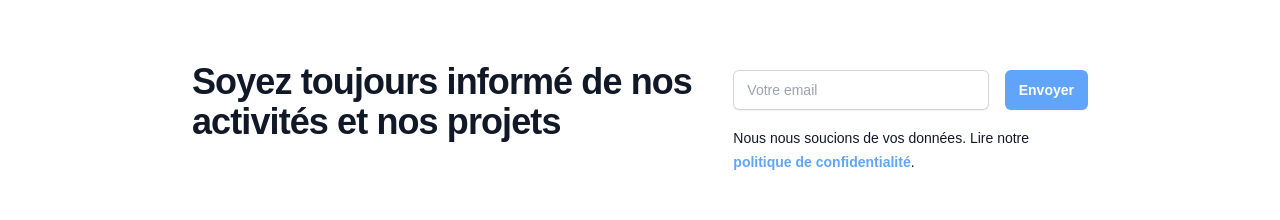
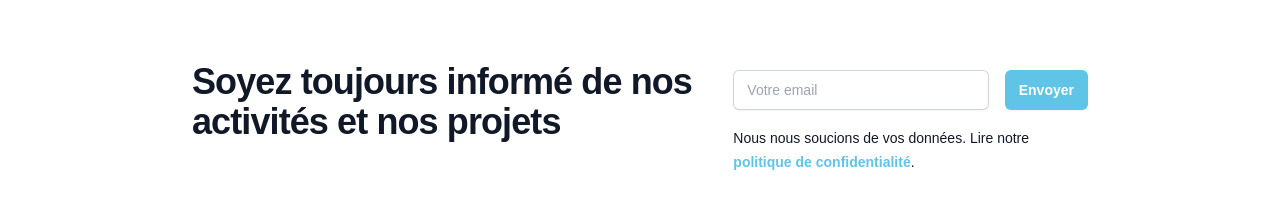
Before and after one commit to firmdigital/website, a React (Create React App) app: page / in a window 1280 px wide. Shown: the part 4404-4624 px from the top of the page. Built offline with nearby package versions, Linux system fonts and the light colour scheme.

Commit message:
up color

```diff
--- a/src/components/NewsLetter.jsx
+++ b/src/components/NewsLetter.jsx
@@ -35,12 +35,12 @@ export default function NewsLetter() {
                 type="email"
                 autoComplete="email"
                 required
-                className="min-w-0 flex-auto rounded-md border-0 px-3.5 py-2 text-gray-900 shadow-sm ring-1 ring-inset ring-gray-300 placeholder:text-gray-400 focus:ring-2 focus:ring-inset focus:ring-blue-400 sm:text-sm sm:leading-6"
+                className="min-w-0 flex-auto rounded-md border-0 px-3.5 py-2 text-gray-900 shadow-sm ring-1 ring-inset ring-gray-300 placeholder:text-gray-400 focus:ring-2 focus:ring-inset focus:ring-[#5FC4E6] sm:text-sm sm:leading-6"
                 placeholder="Votre email"
               />
               <button
                 type="submit"
-                className="flex-none rounded-md bg-blue-400 px-3.5 py-2.5 text-sm font-semibold text-white shadow-sm hover:bg-blue-500 focus-visible:outline focus-visible:outline-2 focus-visible:outline-offset-2 focus-visible:outline-blue-600"
+                className="flex-none rounded-md bg-[#5FC4E6] px-3.5 py-2.5 text-sm font-semibold text-white shadow-sm hover:bg-orange-500 focus-visible:outline focus-visible:outline-2 focus-visible:outline-offset-2 focus-visible:outline-orange-500"
               >
                 Envoyer
               </button>
@@ -49,7 +49,7 @@ export default function NewsLetter() {
               Nous nous soucions de vos données. Lire notre{" "}
               <a
                 href="#"
-                className="font-semibold text-blue-400 hover:text-blue-500"
+                className="font-semibold text-[#5FC4E6] hover:text-orange-500"
               >
                 politique de confidentialité
               </a>
```
